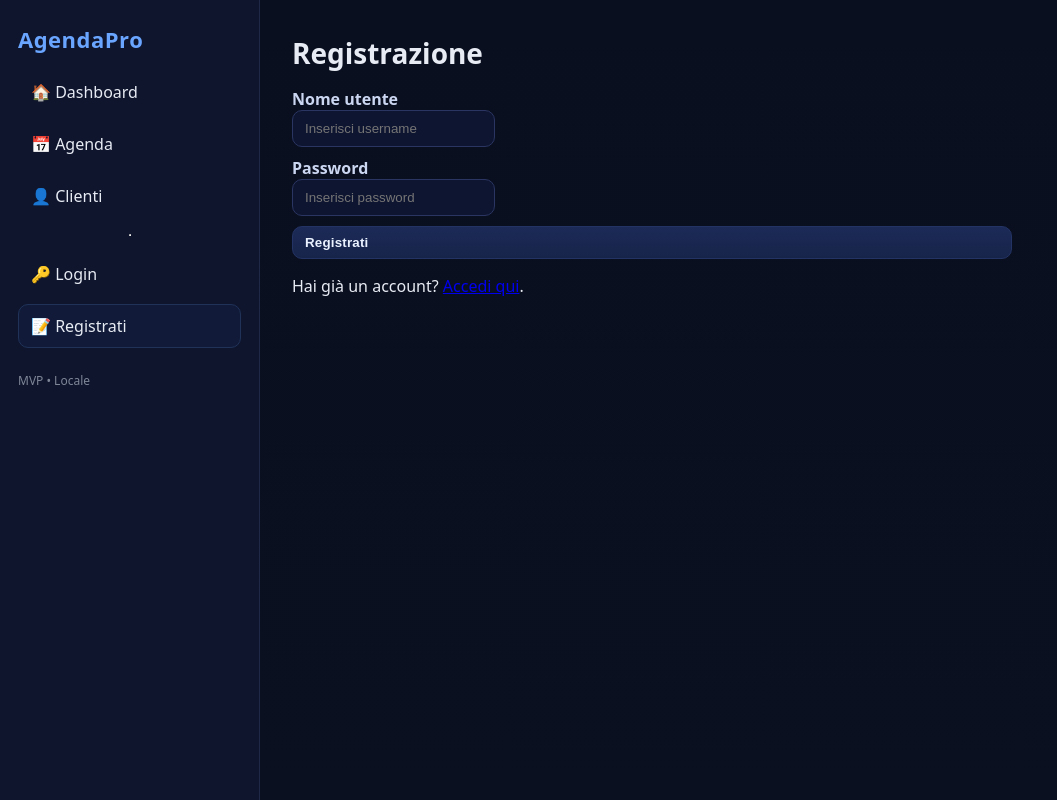
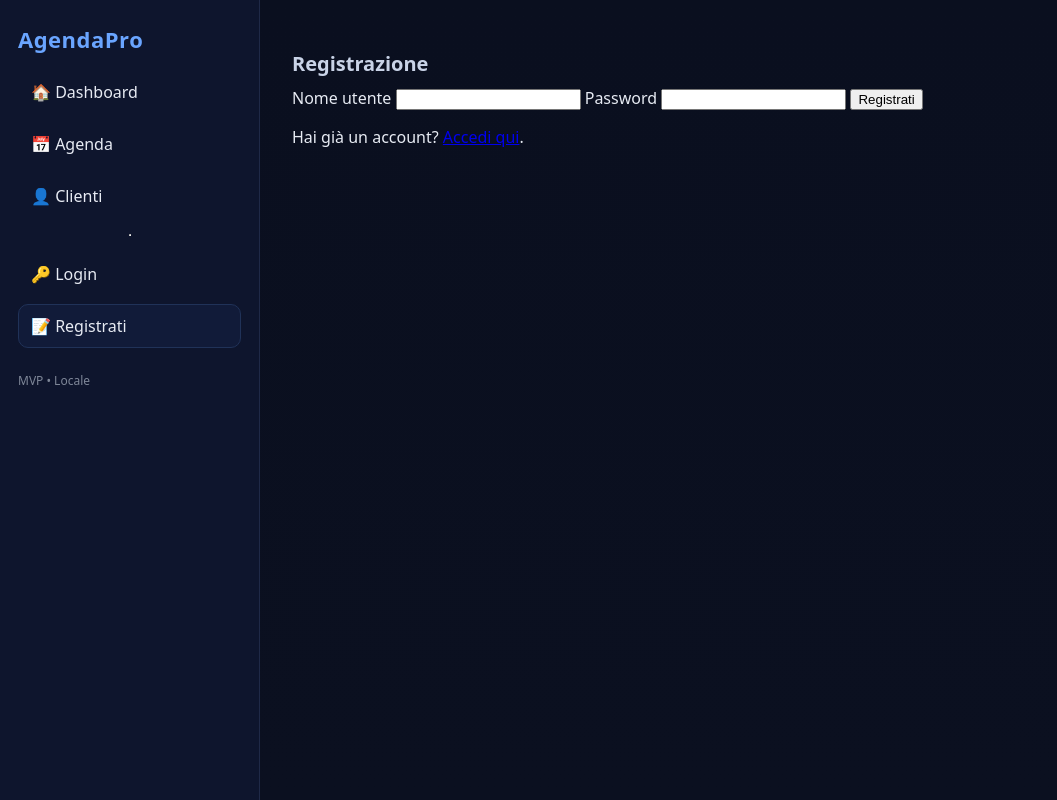
Before and after one commit to zApCT/AgendaPRO, a Flask app: page /register in a window 1280 px wide. Shown: the whole page, without its empty margins (0-1057 px from the left). Run offline with Flask 3, Linux system fonts and the light colour scheme; some libraries are stand-ins or nearby versions.

Commit message:
Update register.html

```diff
--- a/templates/register.html
+++ b/templates/register.html
@@ -1,23 +1,16 @@
 {% extends "base.html" %}
+{% block content %}
+<div class="form-container">
+  <h2>Registrazione</h2>
+  <form method="POST">
+    <label for="username">Nome utente</label>
+    <input type="text" id="username" name="username" required>
 
-{% block content %}
-<h1>Registrazione</h1>
+    <label for="password">Password</label>
+    <input type="password" id="password" name="password" required>
 
-<form method="POST" action="{{ url_for('register') }}" class="form">
-  <div class="form-group">
-    <label for="username">Nome utente</label>
-    <input type="text" name="username" id="username" placeholder="Inserisci username" required>
-  </div>
-
-  <div class="form-group">
-    <label for="password">Password</label>
-    <input type="password" name="password" id="password" placeholder="Inserisci password" required>
-  </div>
-
-  <button type="submit" class="btn">Registrati</button>
-</form>
-
-<p class="alt-link">
-  Hai già un account? <a href="{{ url_for('login') }}">Accedi qui</a>.
-</p>
+    <button type="submit">Registrati</button>
+  </form>
+  <p>Hai già un account? <a href="{{ url_for('login') }}">Accedi qui</a>.</p>
+</div>
 {% endblock %}
```
